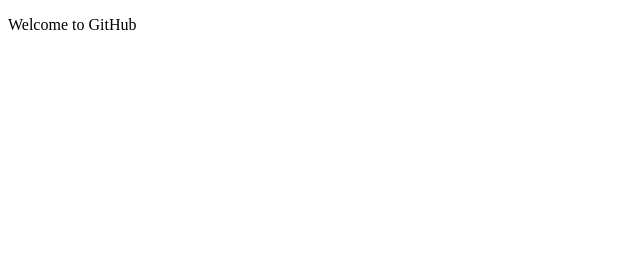
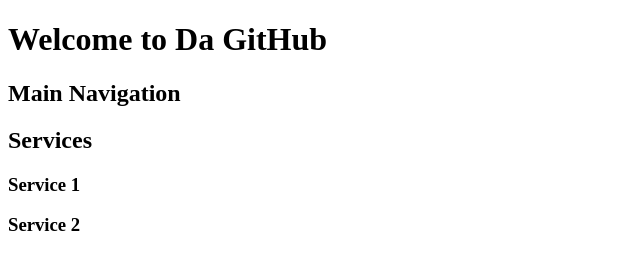
Before and after one commit to James214609/markdown-practise-214609, a plain HTML site: page index.html in a window 1280 px wide. Shown: the whole page, without its empty margins (0-640 px from the left). Drawn offline with Linux system fonts and the light colour scheme.

Commit message:
Revised index
Added text to index.html

```diff
--- a/index.html
+++ b/index.html
@@ -2,9 +2,23 @@
 <html lang="en">
 <head>
     <meta charset="UTF-8">
+    <meta name="viewport" content="width=device width, initial-scale=1.0">
     <title>Markdown Practise</title>
 </head>
 <body>
-        <p> Welcome to GitHub </p>
+    <h1>Welcome to Da GitHub</h1>
+    <header>
+        <h2 class="hidden">Main Navigation</h2>
+        <nav></nav>
+    </header>
+     <main>
+         <section>
+            <h2>Services</h2>
+            <h3>Service 1</h3>
+            <h3>Service 2</h3>
+         </section>
+
+
+    </main>
 </body>
 </html>
```
Lines whose indentation alone changed are shown as unchanged.
